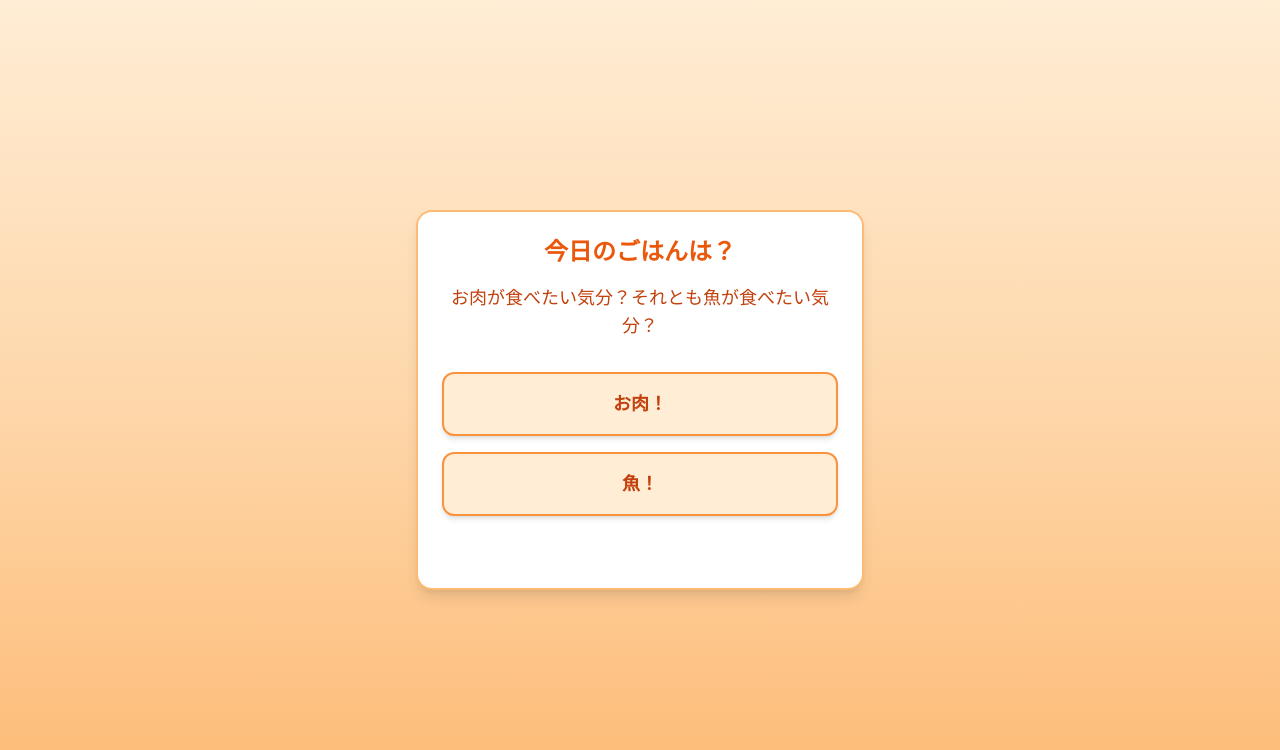
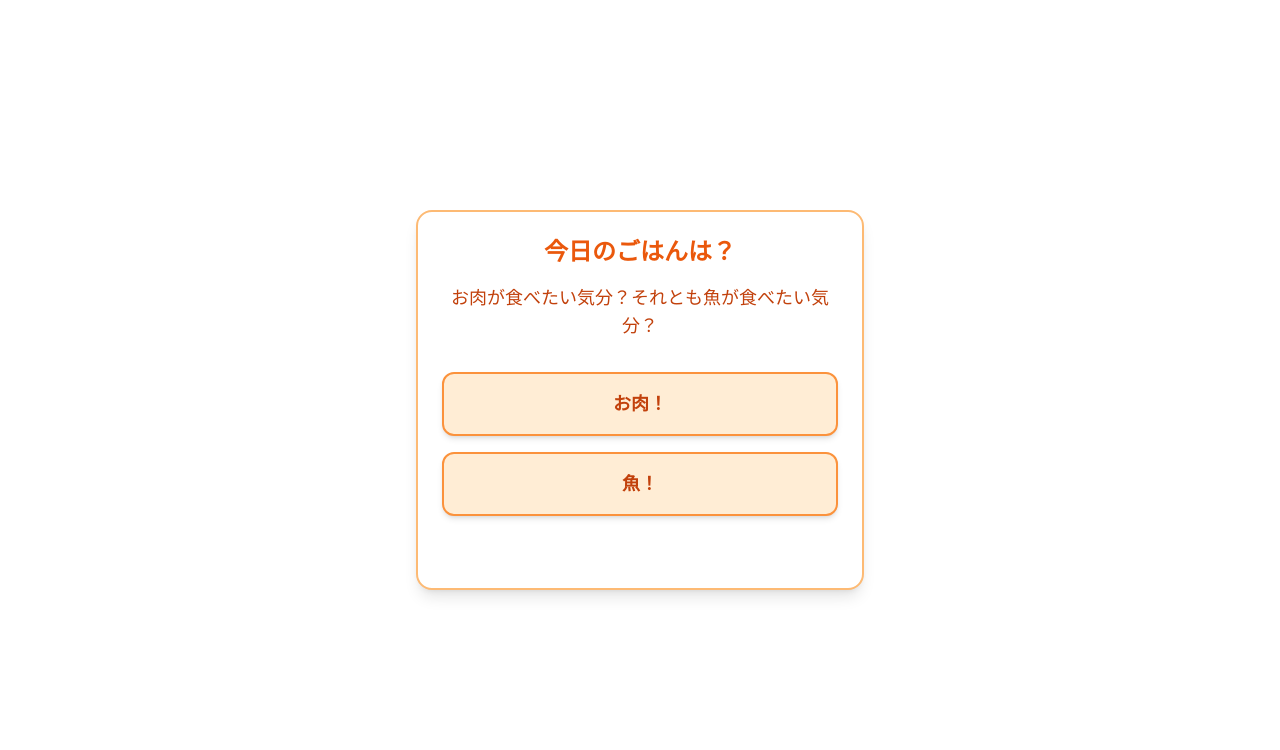
Before and after one commit to KR0915/your_order, a Next.js app: page /question-flow in a window 1280 px wide. Shown: the top 750 px of the page. Built offline with nearby package versions, Linux system fonts and the light colour scheme.

Commit message:
背景消した

```diff
--- a/app/question-flow/page.tsx
+++ b/app/question-flow/page.tsx
@@ -58,7 +58,7 @@
   };
 
   return (
-    <div className="min-h-screen bg-gradient-to-b from-orange-100 via-orange-200 to-orange-300 flex items-center justify-center overflow-hidden">
+    <div className="min-h-screen flex items-center justify-center overflow-hidden">
       <div
         key={key}
         className={`max-w-md w-full bg-white rounded-2xl shadow-lg p-6 relative border-2 border-orange-300 transition-transform ease-in-out ${
```
